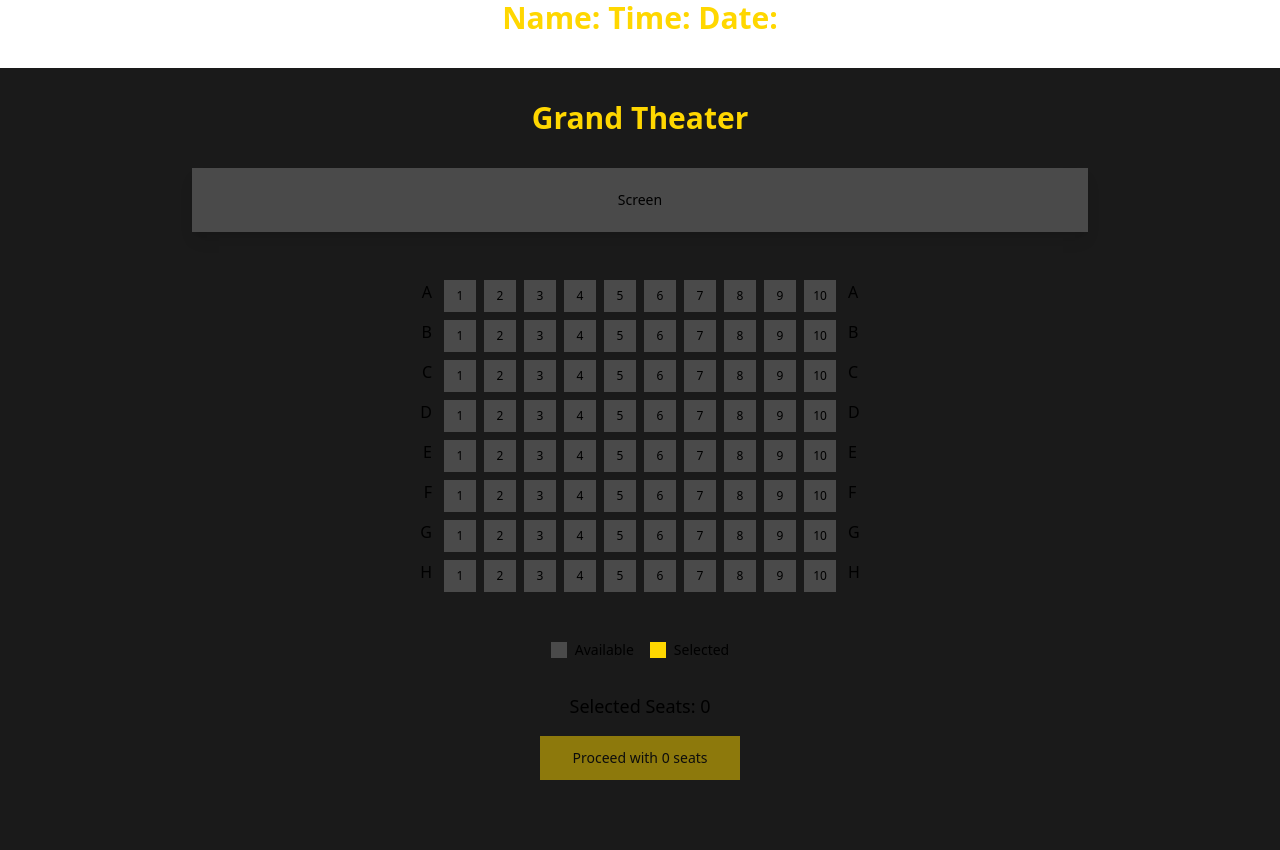
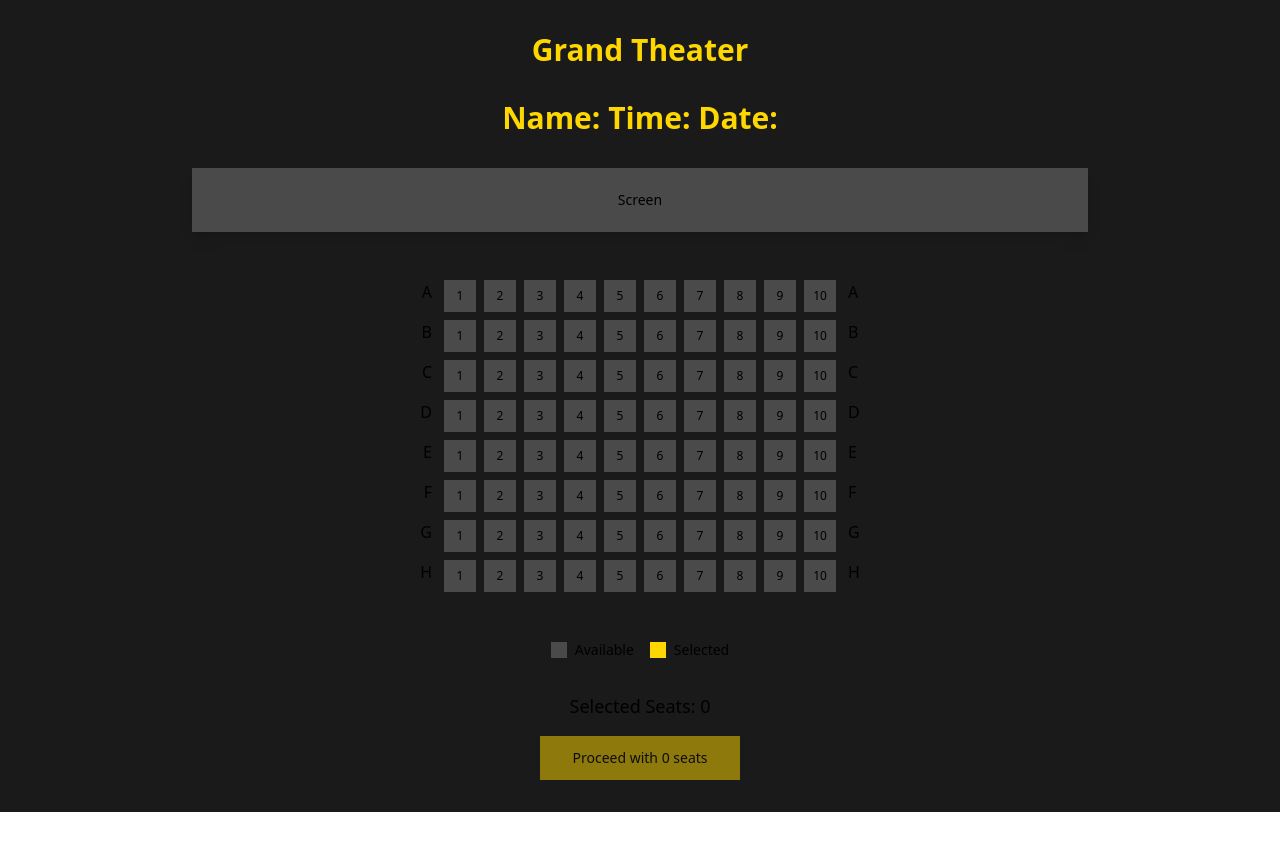
Before and after one commit to Tusharjamdade/PopcornSeats, a Next.js app: page /movie in a window 1280 px wide. Shown: the top 850 px of the page. After the commit the page ends 812 px from the top, so only its background shows below. Built offline with nearby package versions, Linux system fonts and the light colour scheme.

Commit message:
Added Suspense Manually

```diff
--- a/src/components/seat-details-payment.tsx
+++ b/src/components/seat-details-payment.tsx
@@ -21,9 +21,12 @@ interface SeatDetails {
 }
 
 const PRICE_PER_SEAT = 15 // Price in dollars
+ function Demo() {
+  const searchParams = useSearchParams();
 
-const SeatDetailsPaymentComponent = () => {
-  const searchParams = useSearchParams();
+// ... rest of your code
+
+
 
   // Parse selected seats from the query parameter
   const selectedSeatsParam = searchParams.get('seats') ?? '[]'
@@ -83,6 +86,7 @@ const SeatDetailsPaymentComponent = () => {
   }
 
   return (
+
     <div className="min-h-screen bg-[#1a1a1a] text-white py-8 px-4">
       <div className="max-w-4xl mx-auto">
         <h1 className="text-3xl font-bold mb-8 text-center text-[#ffd700]">Seat Details & Payment</h1>
@@ -156,11 +160,10 @@ const SeatDetailsPaymentComponent = () => {
     </div>
   )
 }
-
-export default function SeatDetailsPayment() {
+export default function SeatDetailsPayment(){
   return (
-    <Suspense fallback={<div>Loading...</div>}>
-      <SeatDetailsPaymentComponent />
+    <Suspense fallback={<></>}>
+      <Demo/>
     </Suspense>
-  )
+  );
 }
--- a/src/components/theater-booking.tsx
+++ b/src/components/theater-booking.tsx
@@ -11,7 +11,7 @@ interface Seat {
   isSelected: boolean
 }
 
-const TheaterBooking = () => {
+function Demo() {
   const router = useRouter()
   const rows = ['A', 'B', 'C', 'D', 'E', 'F', 'G', 'H']
   const seatsPerRow = 10
@@ -35,13 +35,18 @@ const TheaterBooking = () => {
 
   const selectedSeats = seats.filter(seat => seat.isSelected)
   const selectedSeatsCount = selectedSeats.length
+  const param = useSearchParams()
+
+  const movieName = param.get("name");
+  const movieTime = param.get("time");
+  const movieDate = param.get("date");
 
   return (
-    <Suspense fallback={<div>Loading movie details...</div>}>
-      <MovieDetails />
+
     <div className="min-h-screen bg-[#1a1a1a] text-white py-8 px-4">
       <div className="max-w-4xl mx-auto">
         <h1 className="text-3xl font-bold mb-8 text-center text-[#ffd700]">Grand Theater</h1>
+        <h1 className="text-3xl font-bold mb-8 text-center text-[#ffd700]">Name:{movieName} Time:{movieTime} Date:{movieDate}</h1>
 
         <div className="relative mb-8">
           <div className="absolute top-0 left-0 w-1/2 h-4 bg-[#8B0000] rounded-br-full"></div>
@@ -104,21 +109,13 @@ const TheaterBooking = () => {
         </div>
       </div>
     </div>
-    </Suspense>
   )
 }
 
-const MovieDetails = () => {
-  const param = useSearchParams()
-  const movieName = param.get("name")
-  const movieTime = param.get("time")
-  const movieDate = param.get("date")
-
+export default function TheaterBooking(){
   return (
-    <h1 className="text-3xl font-bold mb-8 text-center text-[#ffd700]">
-      Name: {movieName} Time: {movieTime} Date: {movieDate}
-    </h1>
-  )
+    <Suspense fallback={<></>}>
+      <Demo/>
+    </Suspense>
+  );
 }
-
-export default TheaterBooking;
```
Lines whose indentation alone changed are shown as unchanged.
